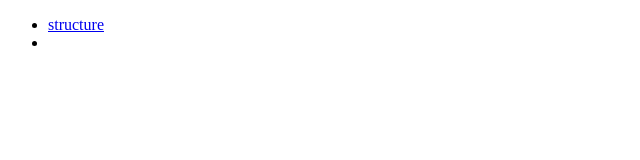
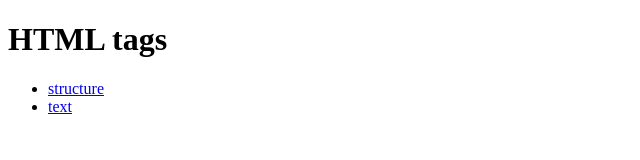
Before and after one commit to sualan499/sualan499.github.io, a plain HTML site: page index.html in a window 1280 px wide. Shown: the whole page, without its empty margins (0-640 px from the left). Drawn offline with Linux system fonts and the light colour scheme.

Commit message:
i forgot to save

```diff
--- a/index.html
+++ b/index.html
@@ -5,9 +5,15 @@
     <title>Document</title>
 </head>
 <body>
-    <ul>
+    <h1>HTML tags</h1>
+
+
+       <ul>
         <li><a href="tag1_structure.html">structure</a></li>
-        <li></li>
+        <li>
+            <a href="tag2">text</a>
+
+        </li>
     </ul>
 </body>
 </html>
```
Also changed, not shown: first.html (+4 -2 lines).
